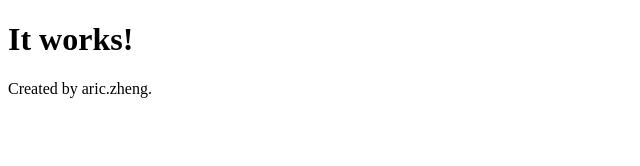
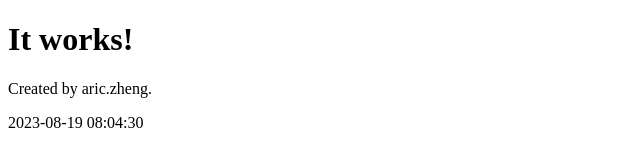
Before and after one commit to afeiship/action-deploy2ssh, a website: page app/index.html in a window 1280 px wide. Shown: the whole page, without its empty margins (0-640 px from the left). Drawn offline with Linux system fonts and the light colour scheme.

Commit message:
test: use new dateatime

```diff
--- a/app/index.html
+++ b/app/index.html
@@ -9,5 +9,6 @@
   <body>
     <h1>It works!</h1>
     <p>Created by aric.zheng.</p>
+    <p>2023-08-19 08:04:30</p>
   </body>
 </html>
```
